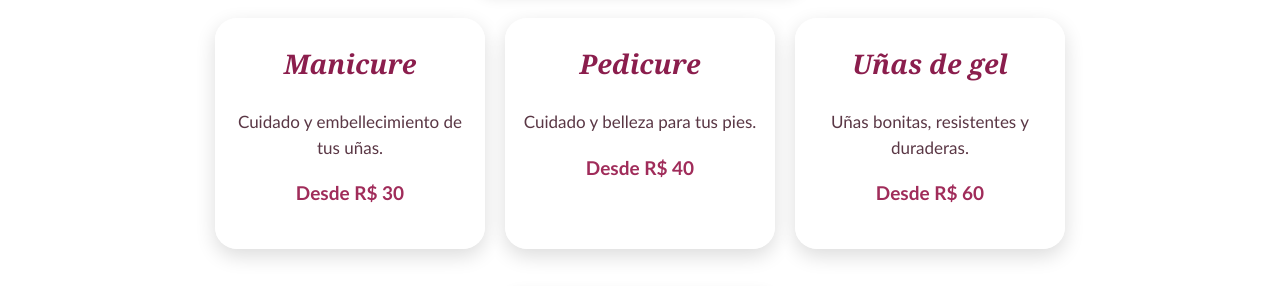
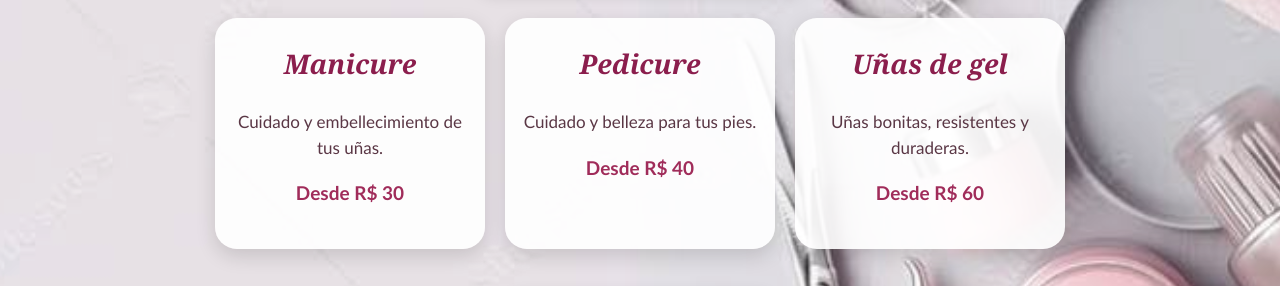
Before and after one commit to yudahidalgo/Unas-y-belleza, a plain HTML site: page index.html in a window 1280 px wide. Shown: the part 404-690 px from the top of the page. Drawn offline with Linux system fonts and the light colour scheme.

Commit message:
Update index.html

```diff
--- a/index.html
+++ b/index.html
@@ -25,7 +25,7 @@
 
             color: #5A3745;
 
-            background-image: url("imagenes/images.jpg");
+            background-image: url("images.jpg");
             background-size: cover;
             background-position: center;
             background-attachment: fixed;
```
